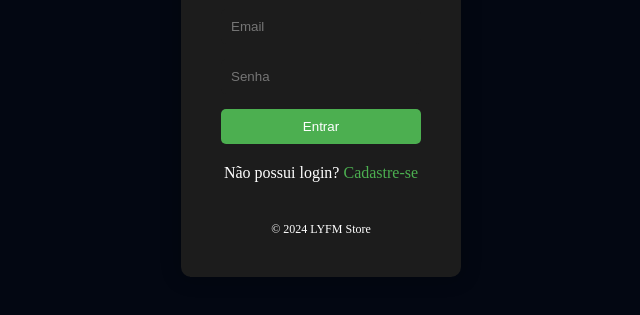
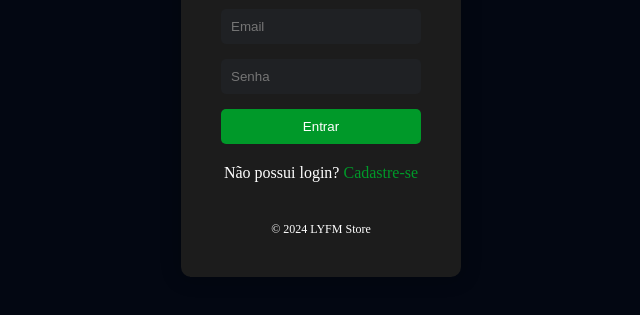
Before and after one commit to Yan-Santana/Trab_ProgWeb, a website: page src/views/login/index.html in a window 1280 px wide. Shown: the part 471-786 px from the top of the page, without its empty margins (319-959 px from the left). Drawn offline with Linux system fonts and the light colour scheme.

Commit message:
Bug: alterations colors from style css

```diff
--- a/src/views/styles/catalog.css
+++ b/src/views/styles/catalog.css
@@ -4,7 +4,7 @@
     --body-color: #030712;
     --text-color: #ffffff;
     --cinza-color: #1c1c1c;
-    --verde-color: #4caf50;
+    --verde-color: #009929;
     --font-body: 'Poppins', sans-serif;
   }
 
--- a/src/views/styles/home.css
+++ b/src/views/styles/home.css
@@ -3,7 +3,7 @@
   --body-color: #030712;
   --text-color: #ffffff;
   --cinza-color: #1c1c1c;
-  --verde-color: #4caf50;
+  --verde-color: #009929;
   --font-body: 'Poppins', sans-serif;
 }
 
--- a/src/views/styles/login.css
+++ b/src/views/styles/login.css
@@ -5,7 +5,7 @@
   --body-color: #030712;
   --text-color: #ffffff;
   --cinza-color: #1c1c1c;
-  --verde-color: #4caf50;
+  --verde-color: #009929;
   --font-body: 'Poppins', sans-serif;
 }
 
@@ -54,7 +54,7 @@ input {
   margin-bottom: 15px;
   border-radius: 5px;
   border: none;
-  background-color: var(--cinza-color);
+  background-color: #1f2124;
   color: var(--text-color);
 }
 
--- a/src/views/styles/navbar.css
+++ b/src/views/styles/navbar.css
@@ -3,7 +3,7 @@
   --body-color: #030712;
   --text-color: #ffffff;
   --cinza-color: #1c1c1c;
-  --verde-color: #4caf50;
+  --verde-color: #009929;
   --font-body: 'Poppins', sans-serif;
 }
 
```
